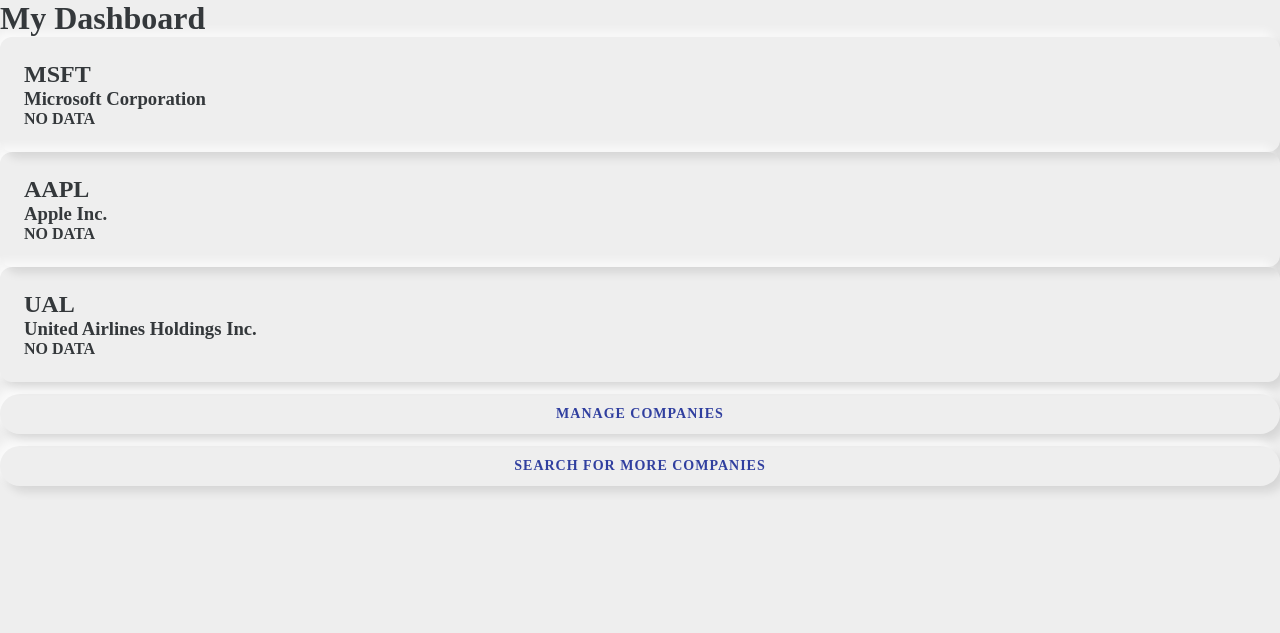
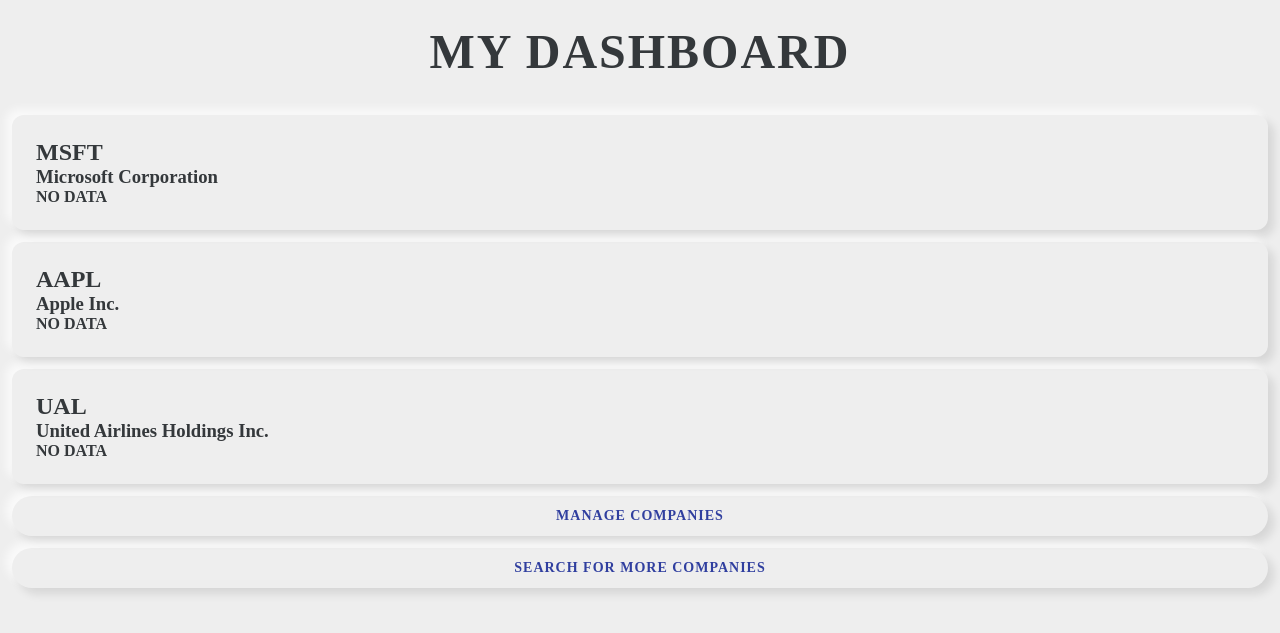
Before and after one commit to paulngovu/stock-app, a Django app: page / in a window 1280 px wide. Shown: the top 633 px of the page. Run offline with Django 3.2, Linux system fonts and the light colour scheme; data comes from the database, SQL or seed files in the repository; data that the repository does not hold is empty.

Commit message:
Beautify and add margin to containers

```diff
--- a/stocks/static/css/style.css
+++ b/stocks/static/css/style.css
@@ -40,8 +40,8 @@
 /********** TEXT **********/
 
 .title {
-  padding-bottom: 24px;
-  font-size: 26px;
+  padding: 24px;
+  font-size: 48px;
   font-weight: bold;
   letter-spacing: 2px;
   text-align: center;
@@ -65,6 +65,10 @@
 }
 
 /********** CONTAINERS **********/
+
+.wrapper {
+  margin: 12px;
+}
 
 .container {
   border-radius: 12px;
--- a/stocks/templates/dashboard.html
+++ b/stocks/templates/dashboard.html
@@ -4,10 +4,9 @@
 
 <title>{{ title }}</title>
 
-<h1>My Dashboard</h1>
+<h1 class="title">My Dashboard</h1>
 <p>{{ errormsg }}</p>
 
-<div class="wrapper">
 {% for company in companies %}
   <div class="wrapper">
     <div class="container">
@@ -17,9 +16,12 @@
     </div>
   </div>
 {% endfor %}
+
+<div class="wrapper">
+  <a class="btn btn-primary" href="{% url 'companies' %}">Manage Companies</a>
+</div>
+<div class="wrapper">
+  <a class="btn btn-primary" href="{% url 'search' %}">Search for more companies</a>
 </div>
 
-<a class="btn btn-primary" href="{% url 'companies' %}">Manage Companies</a>
-<a class="btn btn-primary" href="{% url 'search' %}">Search for more companies</a>
-
 {% endblock %}
--- a/stocks/templates/search.html
+++ b/stocks/templates/search.html
@@ -4,12 +4,12 @@
 
 <title>{{ title }}</title>
 
-<h1>Search</h1>
+<h1 class="title">Search</h1>
 
 <form action="{% url 'search_results' %}" method="get" value="{{request.GET.search}}">
   {% csrf_token %}
   <input type="text" name="search" value="{{request.GET.search}}" placeholder="Search for companies" autocomplete="off" required>
-  <input type="submit" name="submit" value="Search">
+  <input class="btn btn-primary" type="submit" name="submit" value="Search">
 </form>
 
 {% endblock %}
```
Also changed, not shown: stocks/templates/companies.html (+7 -5 lines), stocks/templates/search_results.html (+5 -5 lines). Lines whose indentation alone changed are shown as unchanged.
